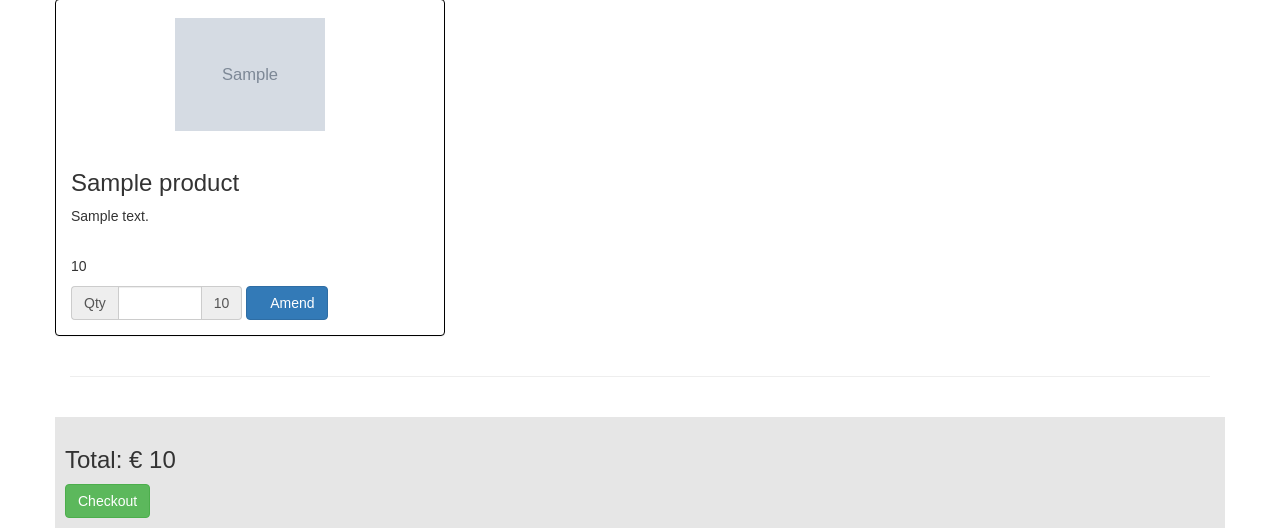
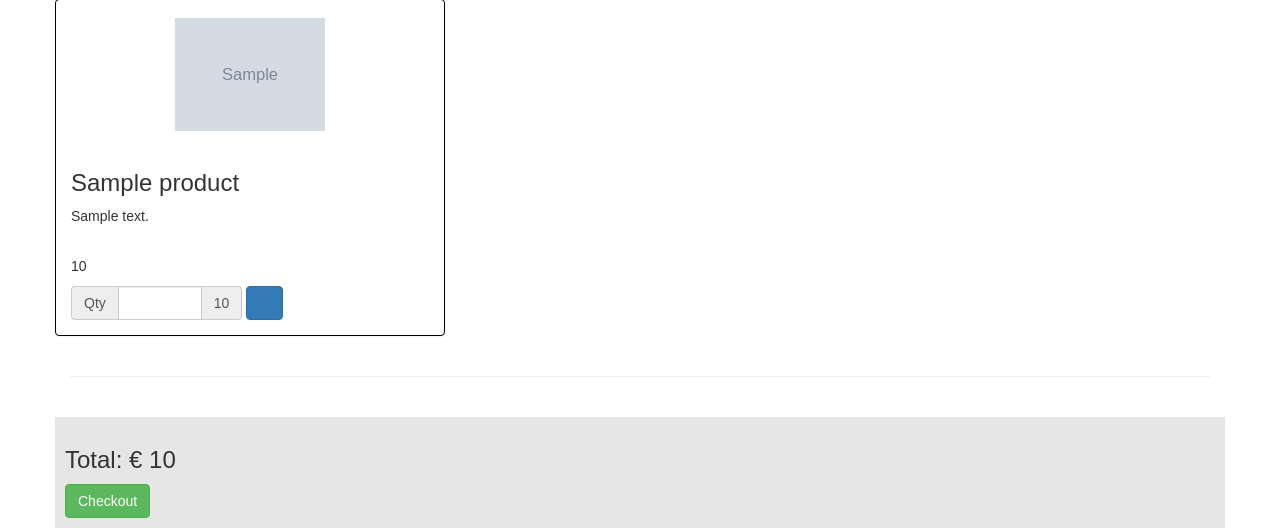
Before and after one commit to jamaral14/Full-Stack-Frameworks-with-Django-Milestone-Project, a Django app: template cart/templates/cart.html in a window 1280 px wide. Shown: the part 782-1314 px from the top of the page. Run offline with Django 3.2, Linux system fonts and the light colour scheme; the template is opened without the code that fills it: most values are stand-ins (such as "Sample title", 1, 10 or a date in 2020); grey boxes marked "Sample" are stand-in pictures; some libraries are stand-ins or nearby versions; some web fonts are replaced.

```diff
--- a/cart/templates/cart.html
+++ b/cart/templates/cart.html
@@ -30,7 +30,7 @@
 							<div class="input-group-addon">{{item.quantity}}</div>
 						</div>
 					</div>
-					<button type="submit" class="btn btn-primary"><span class="glyphicon glyphicon-edit" aria-hidden="true"></span>Amend</button>
+					<button type="submit" class="btn btn-primary"><span class="glyphicon glyphicon-edit" aria-hidden="true"></span></button>
 				</form>
 
 		</div>
```
